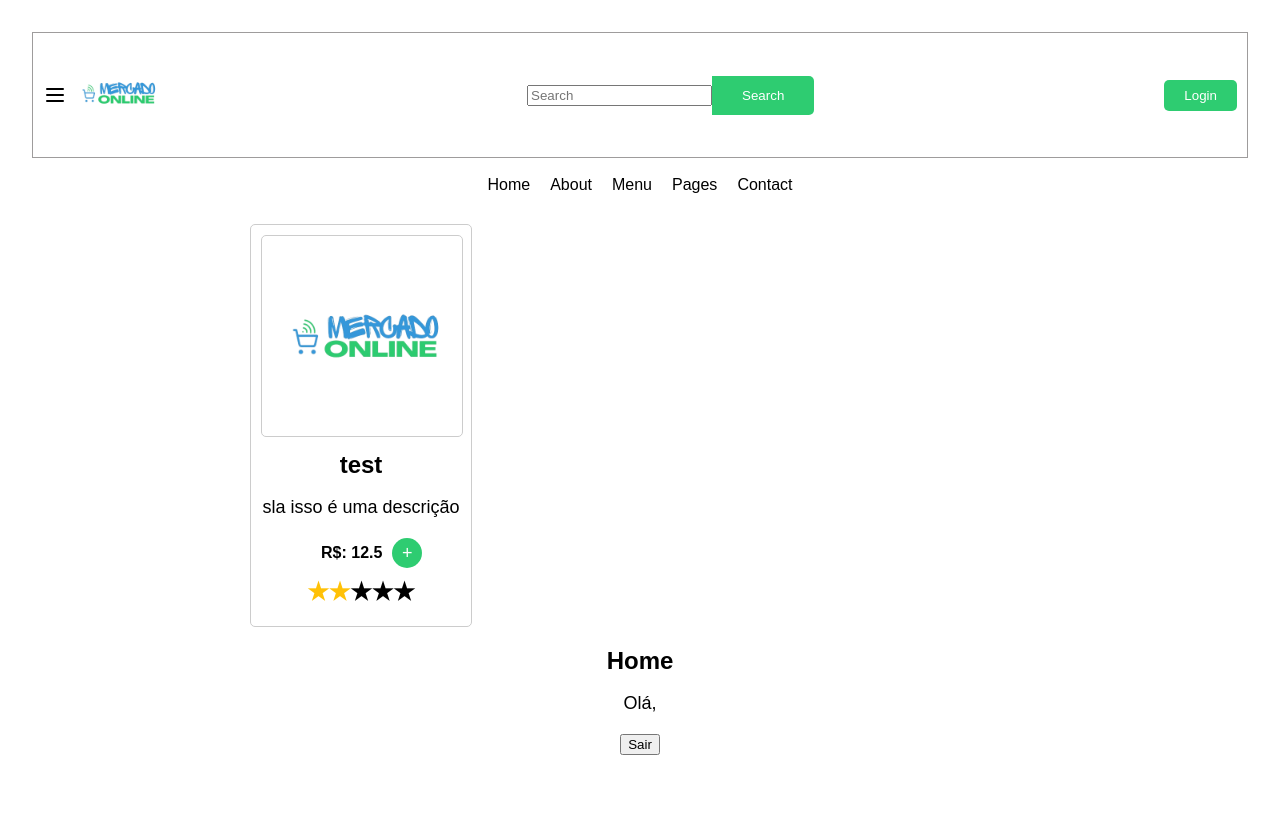
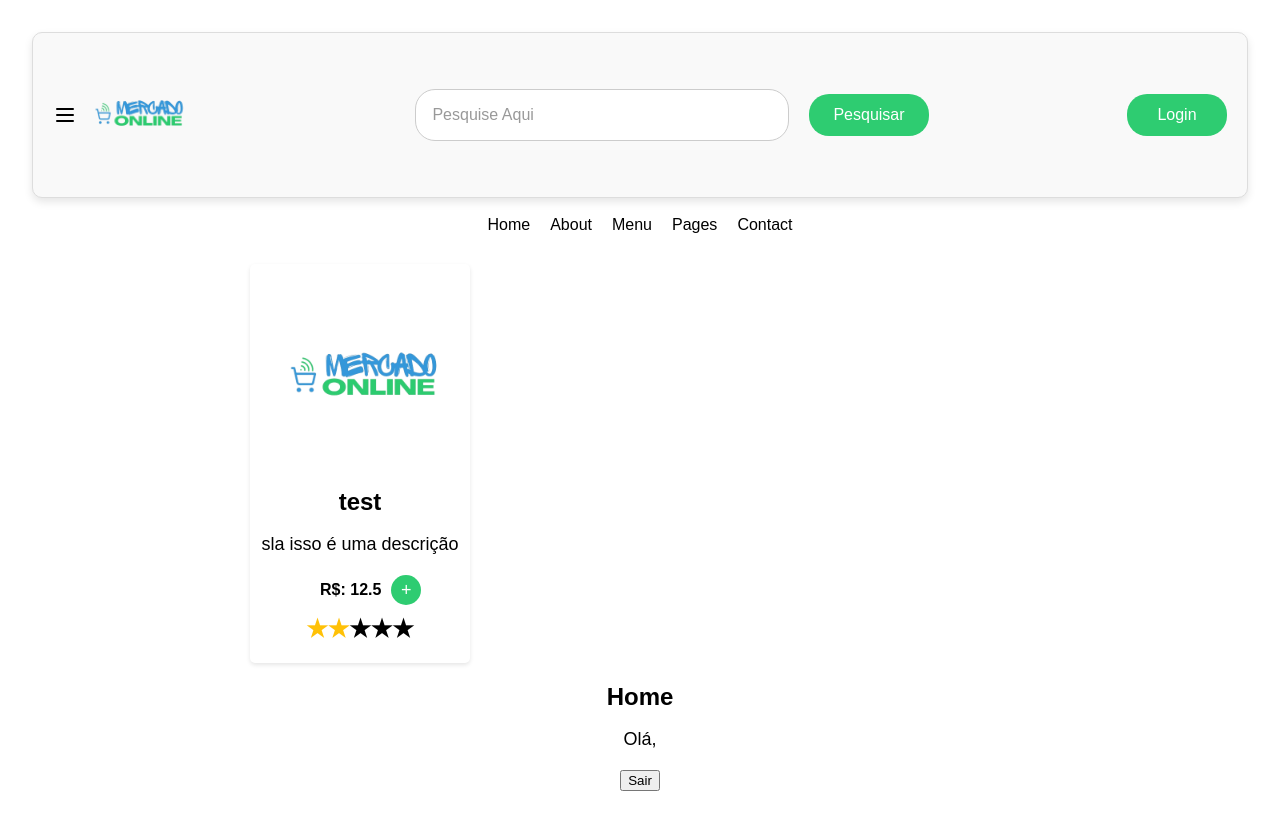
Before and after one commit to Luciggl/Mercado-Online-UFPB-PAS-2023, a React (Vite) app: page /home in a window 1280 px wide. Shown: the top 830 px of the page. Before the commit the page ends 807 px from the top, so only its background shows below. Built offline with nearby package versions, Linux system fonts and the light colour scheme; no server answers.

Commit message:
Estilização + 20% Banner

```diff
--- a/package.json
+++ b/package.json
@@ -23,6 +23,6 @@
     "eslint-plugin-react": "^7.34.1",
     "eslint-plugin-react-hooks": "^4.6.0",
     "eslint-plugin-react-refresh": "^0.4.6",
-    "vite": "^5.2.0"
+    "vite": "^5.2.10"
   }
 }
--- a/src/components/Pesquisa.css
+++ b/src/components/Pesquisa.css
@@ -5,22 +5,29 @@
 
 .pesquisa-input {
     flex: 1;
-    margin-right:10px ;
-    width: 500px;
-    padding: 20px;
+    width: 340px;
+    padding: 16px;
     border: 1px solid #ccc;
-    border-radius: 5px 0 0 5px;
+    border-radius: 20px;
+    font-size: 16px;
+    outline: none;
+    margin-right: 20px;
+    /* Adicionei um espaçamento à direita */
+}
+
+.pesquisa-input::placeholder {
+    color: #999;
 }
 
 .pesquisa-button {
-    width: auto;
     background-color: #2ecc71;
     color: #fff;
     border: none;
-    border-radius: 0 5px 5px 0;
-    padding: 12px 30px;
+    border-radius: 20px;
+    padding: 12px 24px;
     cursor: pointer;
     transition: background-color 0.3s ease;
+    font-size: 16px;
 }
 
 .pesquisa-button:hover {
@@ -30,4 +37,8 @@
 .error {
     color: red;
     margin-top: 5px;
+    margin-top: 10px;
+    /* Mantive a margem superior */
+    margin-right: 20px;
+    /* Ajustei a margem à direita */
 }
--- a/src/components/Pesquisa.jsx
+++ b/src/components/Pesquisa.jsx
@@ -1,6 +1,5 @@
 import { useState } from "react";
 import Botao from "./itens/Botao";
-import CampoTexto from "./itens/CampoTexto";
 import "./Pesquisa.css";
 
 const Pesquisa = () => {
@@ -15,22 +14,21 @@ const Pesquisa = () => {
 
     return (
         <div className="container">
-
             <div className="pesquisa-container">
-                <CampoTexto
-                    tipo={'text'}
-                    textoExibir={'Search'}
-                    valor={pesquisaTexto}
-                    funcao={setPesquisaTexto}
+                <input
+                    type="text"
+                    placeholder="Pesquise Aqui"
+                    value={pesquisaTexto}
+                    onChange={(e) => setPesquisaTexto(e.target.value)}
                     className="pesquisa-input"
                 />
                 <Botao
                     classP={'pesquisa-button'}
-                    texto={'Search'}
+                    texto={'Pesquisar'}
                     funcao={handlerSearch}
                 />
             </div>
-                {error && <div className="error">{error}</div>}
+            {error && <div className="error">{error}</div>}
         </div>
     );
 };
--- a/src/components/itens/Cabecalho/Cabecalho.css
+++ b/src/components/itens/Cabecalho/Cabecalho.css
@@ -1,30 +1,40 @@
+/* Estilos para o container do cabeçalho */
 .container-logo {
     display: flex;
     justify-content: space-between;
     align-items: center;
-    padding: 10px;
-    background-color: #fff;
-    border: 1px solid #9e9c9c;
+    padding: 20px;
+    background-color: #f9f9f9;
+    border: 1px solid #ddd;
+    border-radius: 10px;
+    box-shadow: 0 4px 8px rgba(0, 0, 0, 0.1);
 }
 
+/* Estilos para o logotipo */
 .logoPesquisa {
     display: flex;
     align-items: center;
 }
 
 .logoPesquisa img {
-    width: 100px;
-    margin-right: 10px;
+    width: 120px;
+    height: auto;
+    margin-right: 20px;
 }
 
 .button {
     background-color: #2ecc71;
     color: #fff;
     border: none;
-    border-radius: 5px;
-    padding: 8px 20px;
+    border-radius: 20px;
+    padding: 12px 30px;
+    font-size: 16px;
     cursor: pointer;
     transition: background-color 0.3s ease;
+    width: 100px;
+    /* Definindo uma largura fixa para igualar ao botão de pesquisa */
+    text-align: center;
+    /* Alinhando o texto ao centro */
 }
 
 .button:hover {
--- a/src/components/itens/Cabecalho/Cabecalho.jsx
+++ b/src/components/itens/Cabecalho/Cabecalho.jsx
@@ -1,34 +1,74 @@
-import Pesquisa from '../../Pesquisa';
-import logo from '../../../assets/imgs/logo.png';
-import Botao from '../Botao';
-import './Cabecalho.css'
+import { useState, useEffect } from 'react';
 import { ShoppingBagIcon, MenuIcon } from 'lucide-react';
 import { useNavigate } from 'react-router-dom';
 import { useContext } from 'react';
 import { UserContext } from '../../../context/user-context';
 import NavLink from '../../navs/navLinks';
+import Pesquisa from '../../Pesquisa';
+import logo from '../../../assets/imgs/logo.png';
+import Botao from '../Botao';
+import './Cabecalho.css';
 
 const Cabecalho = () => {
+    const [userLocation, setUserLocation] = useState(null);
     const navigate = useNavigate();
-    //navegar para pagina de login
+    const { user } = useContext(UserContext);
+
+    useEffect(() => {
+        // Verifica se o navegador suporta geolocalização
+        if ("geolocation" in navigator) {
+            // Obtém a posição atual do usuário
+            navigator.geolocation.getCurrentPosition(
+                (position) => {
+                    // Chama a função para obter o nome do local a partir das coordenadas
+                    getLocationName(position.coords.latitude, position.coords.longitude);
+                },
+                (error) => {
+                    console.error("Erro ao obter a localização:", error);
+                }
+            );
+        } else {
+            console.log("Geolocalização não é suportada pelo navegador.");
+        }
+    }, []);
+
+    // Função para obter o nome do local a partir das coordenadas de latitude e longitude
+    const getLocationName = (latitude, longitude) => {
+        // Chamada para a API de geocodificação reversa (substitua pela sua própria chave de API)
+        fetch(`https://api.opencagedata.com/geocode/v1/json?q=${latitude}+${longitude}&key=SUA_CHAVE_DE_API`)
+            .then(response => response.json())
+            .then(data => {
+                const location = data.results[0]?.formatted;
+                setUserLocation(location);
+            })
+            .catch(error => {
+                console.error('Erro ao obter o nome do local:', error);
+            });
+    };
+
+    // Navegar para a página de login
     const handlerLogin = () => {
-        navigate('/login')
-    }
-    //navegar para pagina de carrinho
+        navigate('/login');
+    };
+
+    // Navegar para a página do carrinho
     const handlerCarrinho = () => {
-        navigate('/shop')
-    }
-    //navegar para pagina de erro
+        navigate('/shop');
+    };
+
+    // Navegar para a página de erro
     const handlerError = () => {
-        navigate('/error')
-    }
-    const { user } = useContext(UserContext)
+        navigate('/error');
+    };
+
     return (
         <>
             <nav className='container-logo'>
+                {/* Se houver uma localização definida, exibe o nome do local */}
+                {userLocation && <p>Localização atual: {userLocation}</p>}
                 <div className="logoPesquisa">
                     <MenuIcon />
-                    <a href="/home"><img src={logo} /></a>
+                    <a href="/home"><img src={logo} alt="Logo" /></a>
                 </div>
                 <div>
                     <Pesquisa />
@@ -40,7 +80,7 @@ const Cabecalho = () => {
                 <NavLink />
             </div>
         </>
-    )
-}
+    );
+};
 
 export default Cabecalho;
--- a/src/components/itens/card-itens/CardItens.css
+++ b/src/components/itens/card-itens/CardItens.css
@@ -1,24 +1,24 @@
 .container-cardItens {
   width: 200px;
-    border: 1px solid #ccc;
   border-radius: 5px;
   padding: 10px;
   margin: 10px;
+  box-shadow: 0 2px 4px rgba(0, 0, 0, 0.1);
+  /* Adicionando uma sombra suave */
 }
+
 .container-cardItens img {
   width: 100%;
   height: auto;
-    border: 1px solid #ccc;
   border-radius: 5px;
 }
 
 .container-cardItens:hover {
   background-color: #fff;
-    img{
-        background-color: #FFF;
-    }
-    border: 1px solid #2ecc71;
-    box-shadow: #2ecc71;
+  border: none;
+  /* Removendo a borda no hover */
+  box-shadow: 0 4px 8px rgba(0, 0, 0, 0.2);
+  /* Aumentando a sombra no hover */
 }
 
 .container-cardItens h2 {
@@ -42,6 +42,7 @@
   align-items: center;
   margin-left: 60px;
 }
+
 .add-cart-btn {
   background-color: #2ecc71;
   color: #ffffff;
```
Also changed, not shown: src/components/itens/Banner/Banner.jsx (added, +11 -0 lines), 1 other file (tests, documents, lock files or other folders). Lines whose indentation alone changed are shown as unchanged.
